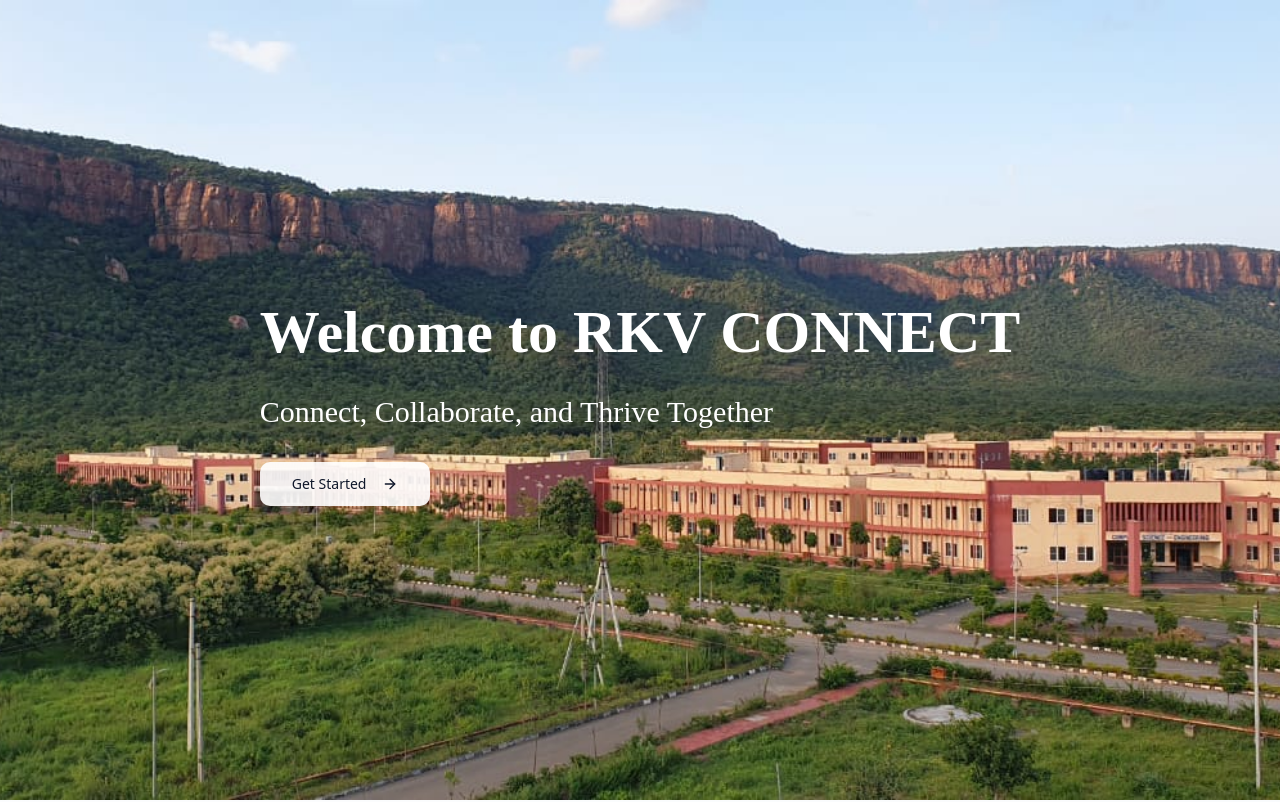
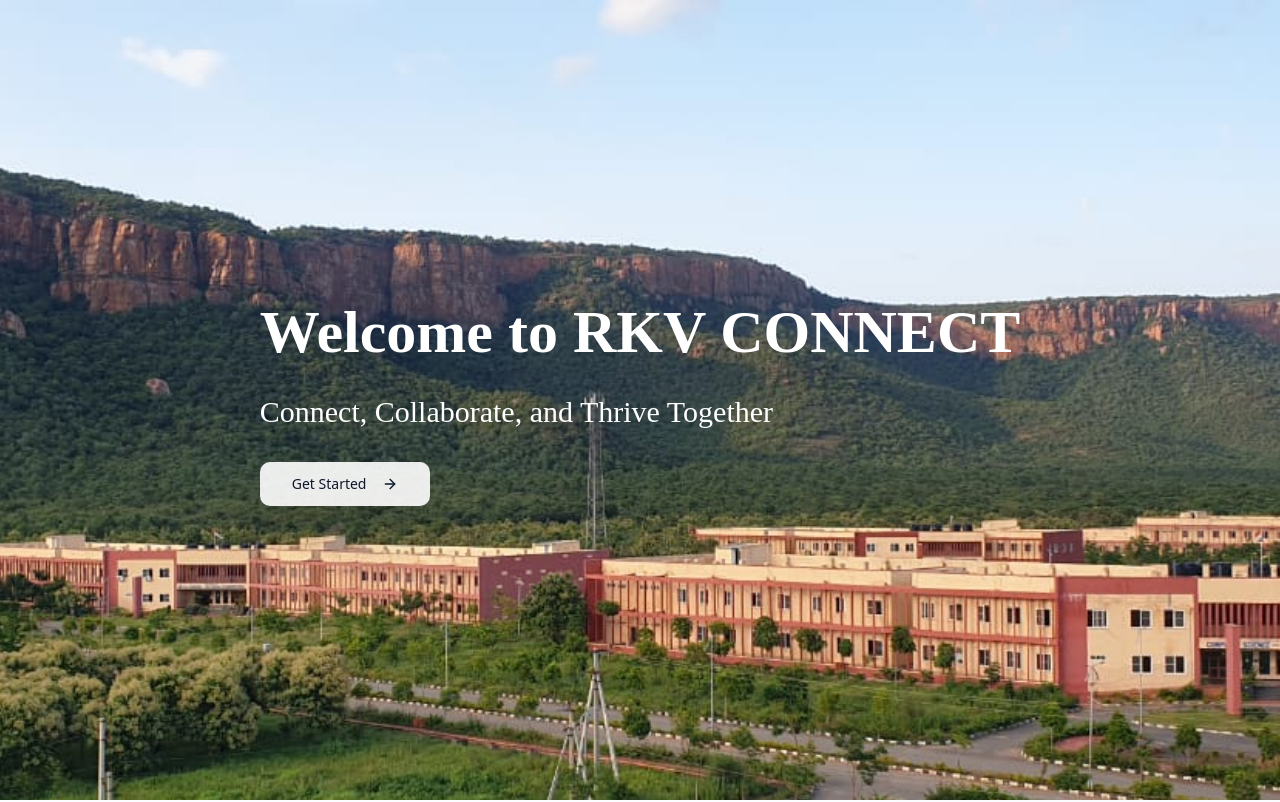
Before and after one commit to AKHIL-454/Campus-Connect-App, a React (Vite) app: page / in a window 1280 px wide. Shown: the top 802 px of the page. Built offline with nearby package versions, Linux system fonts and the light colour scheme.

Commit message:
Add parallax scrolling effect
Implement a parallax scrolling effect for the hero banner image on the landing page.  The effect should be clean and performant.

```diff
--- a/src/pages/Landing.tsx
+++ b/src/pages/Landing.tsx
@@ -1,9 +1,7 @@
-
 import { useNavigate } from "react-router-dom";
 import { SignInButton, SignUpButton } from "@clerk/clerk-react";
 import { Button } from "@/components/ui/button";
-import { Badge } from "@/components/ui/badge";
-import { Card } from "@/components/ui/card";
+import { useEffect, useRef } from "react";
 import {
   MessagesSquare,
   Bell,
@@ -99,12 +97,30 @@ const testimonials = [
 
 const Landing = () => {
   const navigate = useNavigate();
+  const bannerRef = useRef<HTMLDivElement>(null);
+
+  useEffect(() => {
+    const handleScroll = () => {
+      if (bannerRef.current) {
+        const scrolled = window.scrollY;
+        const rate = scrolled * 0.5; // Adjust this value to control parallax speed
+        bannerRef.current.style.transform = `translate3d(0, ${rate}px, 0)`;
+      }
+    };
+
+    window.addEventListener('scroll', handleScroll);
+    return () => window.removeEventListener('scroll', handleScroll);
+  }, []);
 
   return (
     <div className="min-h-screen">
       {/* Hero Banner */}
-      <div className="relative h-screen w-full">
-        <div className="absolute inset-0 backdrop-blur-[8px]">
+      <div className="relative h-screen w-full overflow-hidden">
+        <div
+          ref={bannerRef}
+          className="absolute inset-0 h-[120%] backdrop-blur-[8px] will-change-transform"
+          style={{ transform: 'translate3d(0, 0, 0)' }}
+        >
           <img
             src="/lovable-uploads/5f57938e-039a-43b1-a474-9b831e8ebee6.png"
             alt="RGUKT RK Valley Campus"
```
